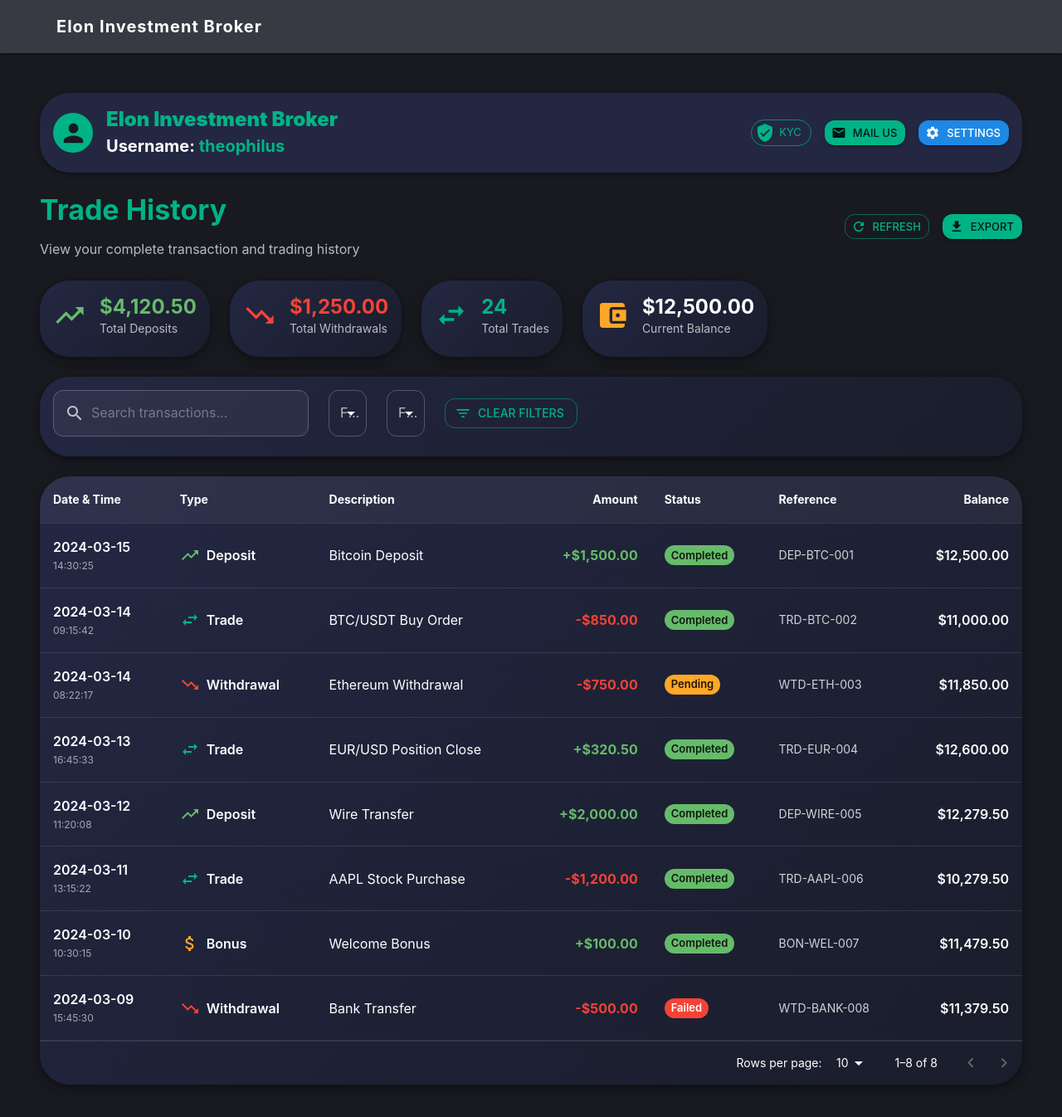
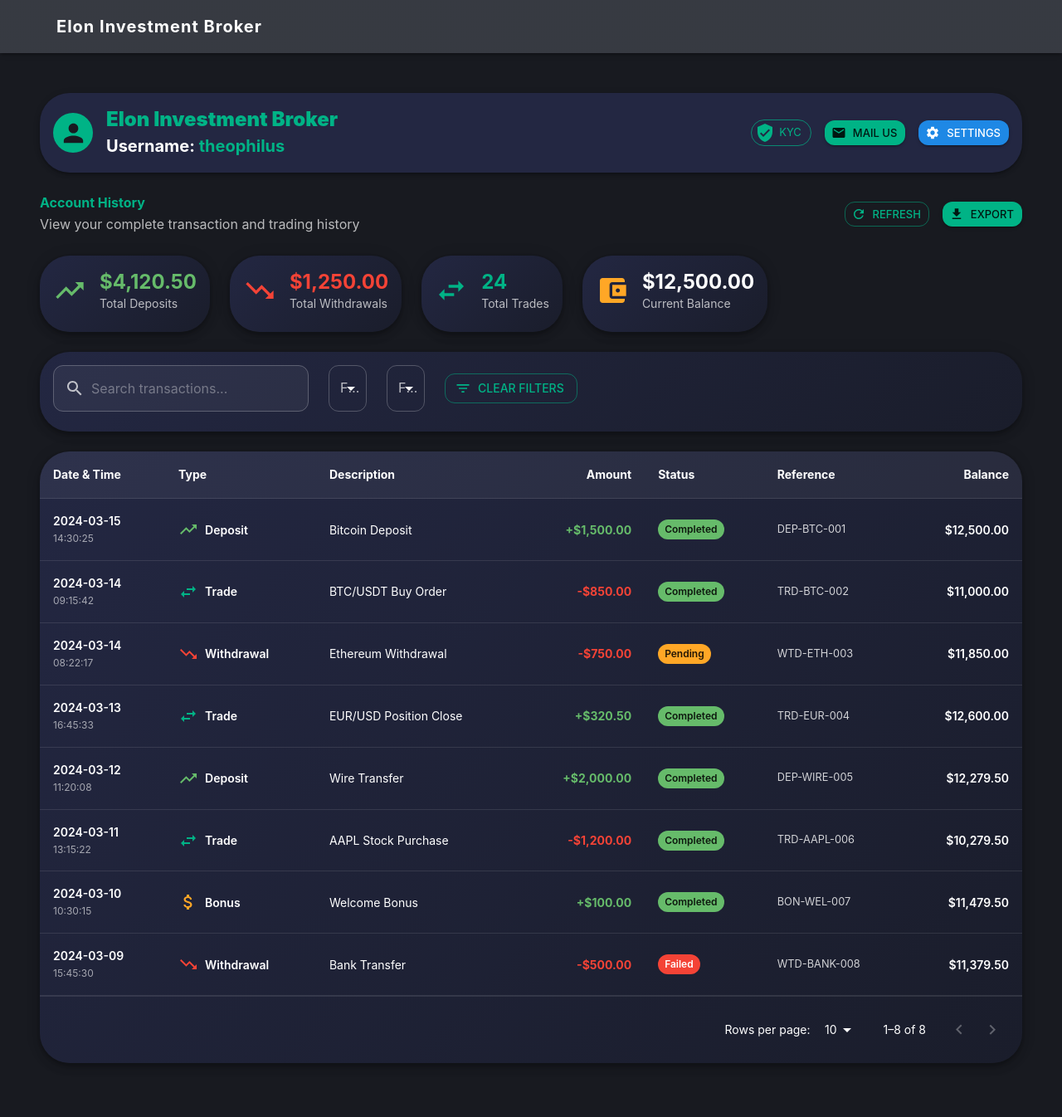
Before and after one commit to Diateck/crypto-forex-frontend-, a React (Vite) app: page /dashboard/trades/history in a window 1280 px wide. Shown: the top 1346 px of the page at 83% size. Built offline with nearby package versions, Linux system fonts and the light colour scheme; sample sign-in values are in the browser's storage; some icons are missing.

Commit message:
Update TradeHistory.jsx

```diff
--- a/src/pages/TradeHistory.jsx
+++ b/src/pages/TradeHistory.jsx
@@ -228,20 +228,27 @@ export default function AccountHistory() {
       </Box>
 
       {/* Page Title and Actions */}
-      <Box sx={{ display: 'flex', justifyContent: 'space-between', alignItems: 'center', mb: 3 }}>
-        <Box>
-          <Typography variant="h4" gutterBottom fontWeight="bold" color="primary">
-            Trade History
+      <Box sx={{
+        display: 'flex',
+        justifyContent: 'space-between',
+        alignItems: 'center',
+        mb: 3,
+        flexDirection: { xs: 'column', sm: 'row' },
+        gap: { xs: 2, sm: 0 }
+      }}>
+        <Box sx={{ textAlign: { xs: 'center', sm: 'left' } }}>
+          <Typography variant={{ xs: 'h5', sm: 'h4' }} gutterBottom fontWeight="bold" color="primary">
+            Account History
           </Typography>
           <Typography variant="subtitle1" color="text.secondary">
             View your complete transaction and trading history
           </Typography>
         </Box>
         <Stack direction={{ xs: 'column', sm: 'row' }} spacing={2}>
-          <Button variant="outlined" startIcon={<Refresh />} size="small">
+          <Button variant="outlined" startIcon={<Refresh />} size="small" fullWidth={{ xs: true, sm: false }}>
             Refresh
           </Button>
-          <Button variant="contained" startIcon={<Download />} size="small">
+          <Button variant="contained" startIcon={<Download />} size="small" fullWidth={{ xs: true, sm: false }}>
             Export
           </Button>
         </Stack>
@@ -436,17 +443,30 @@ export default function AccountHistory() {
         borderRadius: 3,
         boxShadow: 6
       }}>
-        <TableContainer>
-          <Table sx={{ '& .MuiTableCell-root': { color: '#fff', borderColor: 'rgba(255,255,255,0.1)' } }}>
+        <TableContainer sx={{
+          overflowX: 'auto',
+          '&::-webkit-scrollbar': { height: 8 },
+          '&::-webkit-scrollbar-track': { bgcolor: 'rgba(255,255,255,0.1)' },
+          '&::-webkit-scrollbar-thumb': { bgcolor: 'primary.main', borderRadius: 4 }
+        }}>
+          <Table sx={{
+            '& .MuiTableCell-root': {
+              color: '#fff',
+              borderColor: 'rgba(255,255,255,0.1)',
+              fontSize: { xs: '0.8rem', sm: '0.875rem' },
+              padding: { xs: '8px', sm: '16px' }
+            },
+            minWidth: 800
+          }}>
             <TableHead>
               <TableRow sx={{ '& .MuiTableCell-root': { fontWeight: 700, bgcolor: 'rgba(255,255,255,0.05)' } }}>
                 <TableCell>Date & Time</TableCell>
                 <TableCell>Type</TableCell>
-                <TableCell>Description</TableCell>
+                <TableCell sx={{ display: { xs: 'none', sm: 'table-cell' } }}>Description</TableCell>
                 <TableCell align="right">Amount</TableCell>
                 <TableCell>Status</TableCell>
-                <TableCell>Reference</TableCell>
-                <TableCell align="right">Balance</TableCell>
+                <TableCell sx={{ display: { xs: 'none', md: 'table-cell' } }}>Reference</TableCell>
+                <TableCell align="right" sx={{ display: { xs: 'none', sm: 'table-cell' } }}>Balance</TableCell>
               </TableRow>
             </TableHead>
             <TableBody>
@@ -454,10 +474,10 @@ export default function AccountHistory() {
                 <TableRow key={transaction.id} sx={{ '&:hover': { bgcolor: 'rgba(255,255,255,0.05)' } }}>
                   <TableCell>
                     <Box>
-                      <Typography color="#fff" fontWeight={600}>
+                      <Typography color="#fff" fontWeight={600} sx={{ fontSize: { xs: '0.75rem', sm: '0.875rem' } }}>
                         {transaction.date}
                       </Typography>
-                      <Typography variant="caption" color="rgba(255,255,255,0.6)">
+                      <Typography variant="caption" color="rgba(255,255,255,0.6)" sx={{ fontSize: { xs: '0.65rem', sm: '0.75rem' } }}>
                         {transaction.time}
                       </Typography>
                     </Box>
@@ -465,13 +485,16 @@ export default function AccountHistory() {
                   <TableCell>
                     <Box sx={{ display: 'flex', alignItems: 'center', gap: 1 }}>
                       {getTypeIcon(transaction.type)}
-                      <Typography color="#fff" fontWeight={600}>
+                      <Typography color="#fff" fontWeight={600} sx={{
+                        fontSize: { xs: '0.75rem', sm: '0.875rem' },
+                        display: { xs: 'none', sm: 'block' }
+                      }}>
                         {transaction.type}
                       </Typography>
                     </Box>
                   </TableCell>
-                  <TableCell>
-                    <Typography color="#fff">
+                  <TableCell sx={{ display: { xs: 'none', sm: 'table-cell' } }}>
+                    <Typography color="#fff" sx={{ fontSize: { xs: '0.75rem', sm: '0.875rem' } }}>
                       {transaction.description}
                     </Typography>
                   </TableCell>
@@ -479,6 +502,7 @@ export default function AccountHistory() {
                     <Typography
                       color={transaction.amount.startsWith('+') ? 'success.main' : 'error.main'}
                       fontWeight="bold"
+                      sx={{ fontSize: { xs: '0.75rem', sm: '0.875rem' } }}
                     >
                       {transaction.amount}
                     </Typography>
@@ -488,16 +512,20 @@ export default function AccountHistory() {
                       label={transaction.status}
                       color={getStatusColor(transaction.status)}
                       size="small"
-                      sx={{ fontWeight: 600 }}
+                      sx={{
+                        fontWeight: 600,
+                        fontSize: { xs: '0.6rem', sm: '0.75rem' },
+                        height: { xs: 20, sm: 24 }
+                      }}
                     />
                   </TableCell>
-                  <TableCell>
-                    <Typography variant="body2" color="rgba(255,255,255,0.8)">
+                  <TableCell sx={{ display: { xs: 'none', md: 'table-cell' } }}>
+                    <Typography variant="body2" color="rgba(255,255,255,0.8)" sx={{ fontSize: { xs: '0.7rem', sm: '0.8rem' } }}>
                       {transaction.reference}
                     </Typography>
                   </TableCell>
-                  <TableCell align="right">
-                    <Typography color="#fff" fontWeight={600}>
+                  <TableCell align="right" sx={{ display: { xs: 'none', sm: 'table-cell' } }}>
+                    <Typography color="#fff" fontWeight={600} sx={{ fontSize: { xs: '0.75rem', sm: '0.875rem' } }}>
                       {transaction.balance}
                     </Typography>
                   </TableCell>
@@ -517,11 +545,15 @@ export default function AccountHistory() {
           rowsPerPage={rowsPerPage}
           onRowsPerPageChange={handleChangeRowsPerPage}
           sx={{
-            '& .MuiTablePagination-toolbar': { color: '#fff' },
-            '& .MuiTablePagination-selectLabel': { color: '#fff' },
-            '& .MuiTablePagination-displayedRows': { color: '#fff' },
-            '& .MuiTablePagination-select': { color: '#fff' },
-            '& .MuiIconButton-root': { color: '#fff' }
+            '& .MuiTablePagination-toolbar': {
+              color: '#fff',
+              fontSize: { xs: '0.75rem', sm: '0.875rem' },
+              padding: { xs: '8px 16px', sm: '16px' }
+            },
+            '& .MuiTablePagination-selectLabel': { color: '#fff', fontSize: { xs: '0.75rem', sm: '0.875rem' } },
+            '& .MuiTablePagination-displayedRows': { color: '#fff', fontSize: { xs: '0.75rem', sm: '0.875rem' } },
+            '& .MuiTablePagination-select': { color: '#fff', fontSize: { xs: '0.75rem', sm: '0.875rem' } },
+            '& .MuiIconButton-root': { color: '#fff', padding: { xs: '4px', sm: '8px' } }
           }}
         />
       </Card>
```
